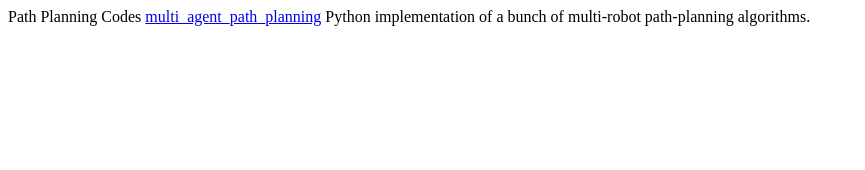
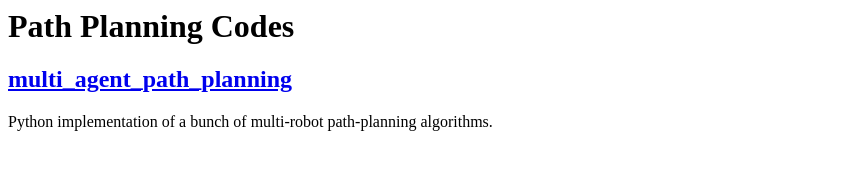
Before and after one commit to ariadie/ariadie.github.io, a plain HTML site: page index.html in a window 1280 px wide. Shown: the whole page, without its empty margins (0-865 px from the left). Drawn offline with Linux system fonts and the light colour scheme.

Commit message:
Update index.html

```diff
--- a/index.html
+++ b/index.html
@@ -1,4 +1,4 @@
-Path Planning Codes
+<h1>Path Planning Codes</h1>
 
-<a href="https://atb033.github.io/multi_agent_path_planning/">multi_agent_path_planning</a>
+<h2><a href="https://atb033.github.io/multi_agent_path_planning/">multi_agent_path_planning</a></h2>
 Python implementation of a bunch of multi-robot path-planning algorithms.
```
